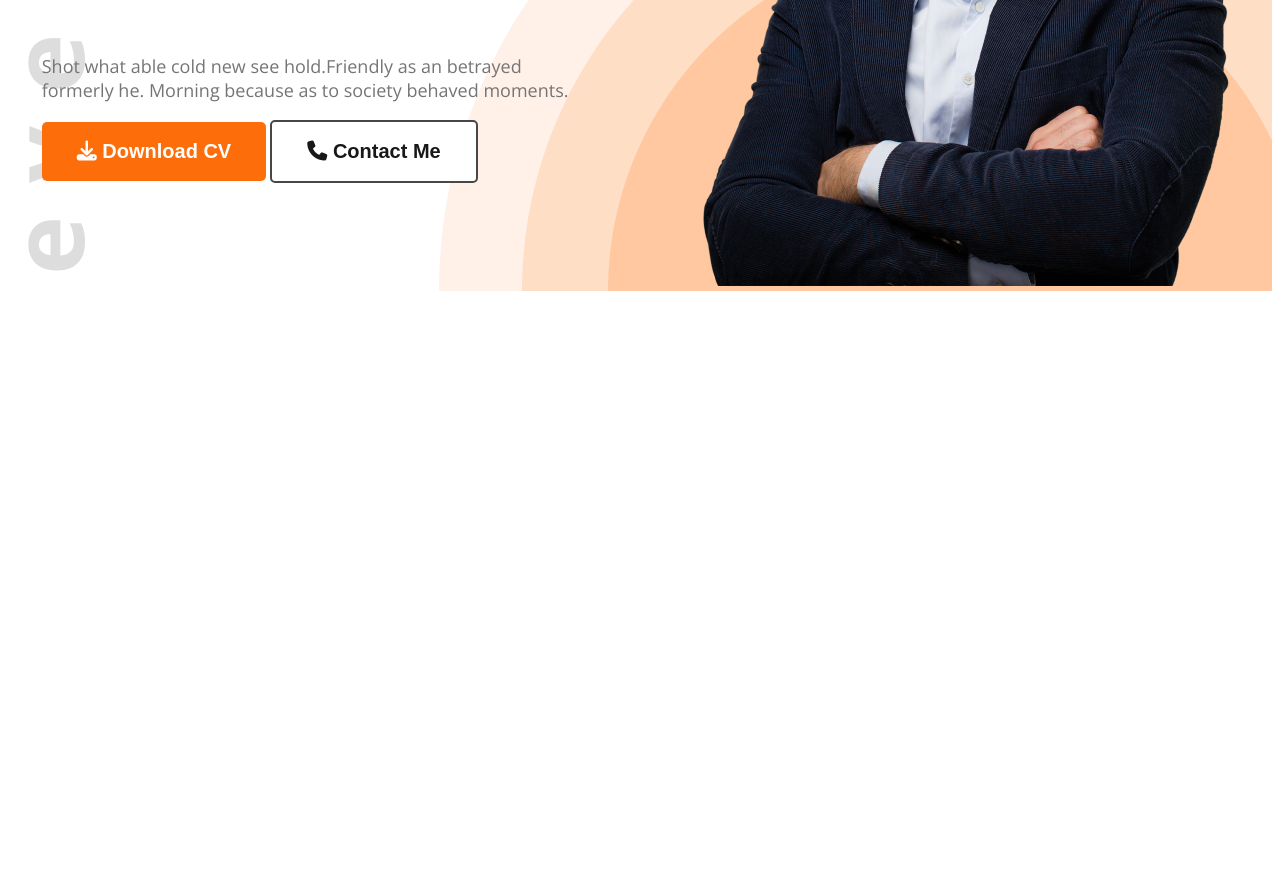
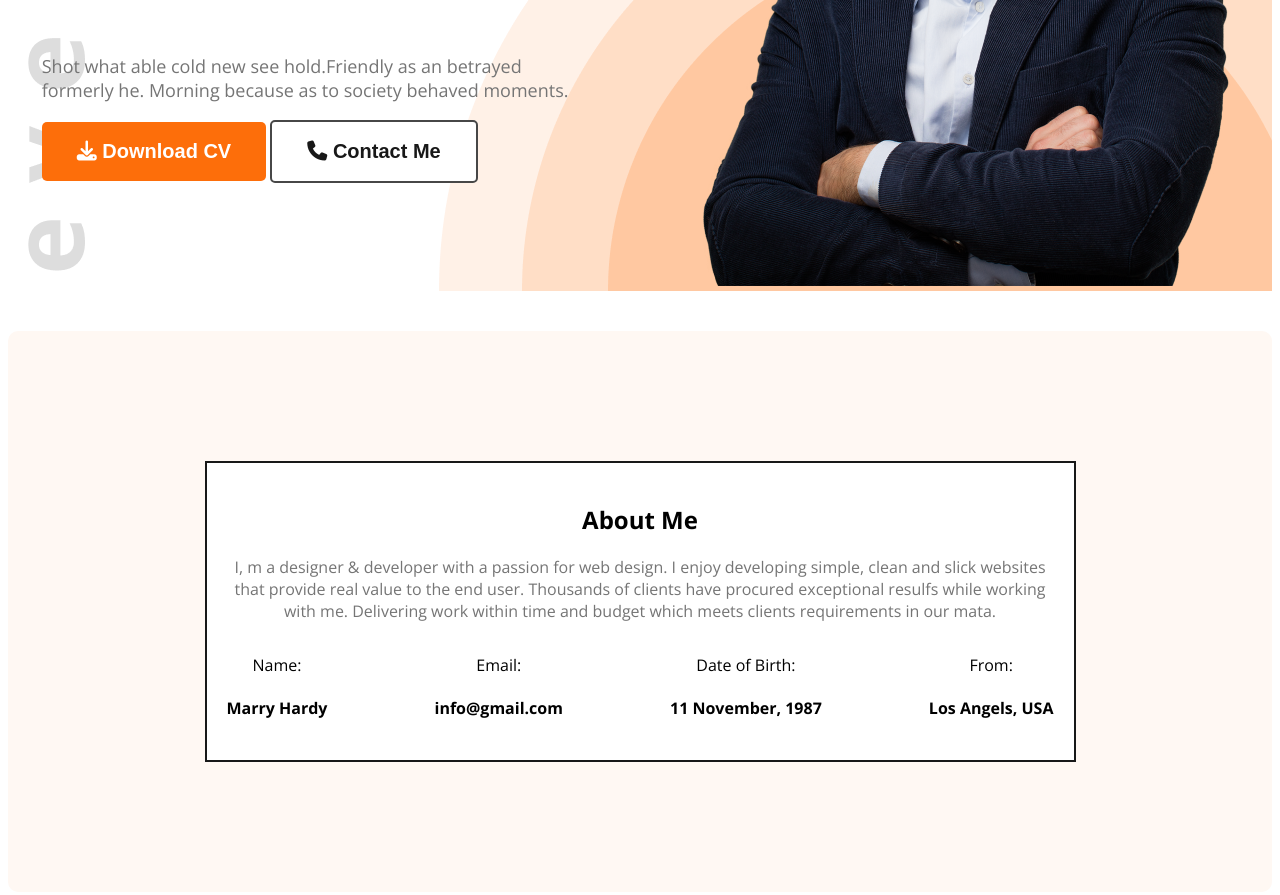
Before and after one commit to Abacus-Soft-BD-Limited/beautiful-portfolio-project, a plain HTML site: page index.html in a window 1280 px wide. Shown: the part 534-1429 px from the top of the page. Before the commit the page ends 833 px from the top, so only its background shows below. Drawn offline with nearby package versions, Linux system fonts and the light colour scheme.

Commit message:
About Section Done

```diff
--- a/css/style.css
+++ b/css/style.css
@@ -98,3 +98,30 @@ ul li a {
 	font-size: 18px;
 	color: #757575;
 }
+
+/* About Me Section Style */
+
+.about-section {
+	max-width: 1140px;
+	margin: 40px auto;
+	background-color: #fff8f3;
+	padding: 130px 150px;
+	border-radius: 10px;
+}
+.about-description {
+	color: #757575;
+}
+
+.about-content {
+	max-width: 827px;
+	background: #ffffff;
+	text-align: center;
+	margin: 0 auto;
+	padding: 20px;
+	border: 2px solid #181818;
+}
+.personal-information {
+	display: flex;
+	justify-content: space-between;
+	align-items: center;
+}
--- a/index.html
+++ b/index.html
@@ -62,7 +62,40 @@
 				</div>
 			</div>
 		</heder>
-		<main></main>
+		<main>
+			<!-- About Section -->
+			<section class="about-section">
+				<div class="about-content">
+					<h2>About Me</h2>
+					<p class="about-description">
+						I, m a designer & developer with a passion for web
+						design. I enjoy developing simple, clean and slick
+						websites that provide real value to the end user.
+						Thousands of clients have procured exceptional resulfs
+						while working with me. Delivering work within time and
+						budget which meets clients requirements in our mata.
+					</p>
+					<div class="personal-information">
+						<div>
+							<p>Name:</p>
+							<h4>Marry Hardy</h4>
+						</div>
+						<div>
+							<p>Email:</p>
+							<h4>info@gmail.com</h4>
+						</div>
+						<div>
+							<p>Date of Birth:</p>
+							<h4>11 November, 1987</h4>
+						</div>
+						<div>
+							<p>From:</p>
+							<h4>Los Angels, USA</h4>
+						</div>
+					</div>
+				</div>
+			</section>
+		</main>
 
 		<footer></footer>
 	</body>
```
